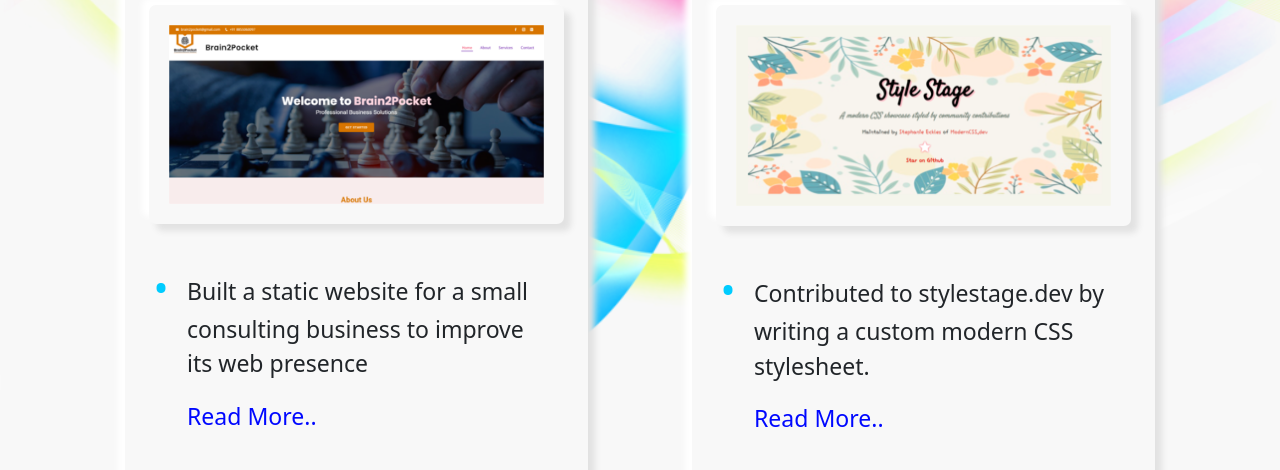
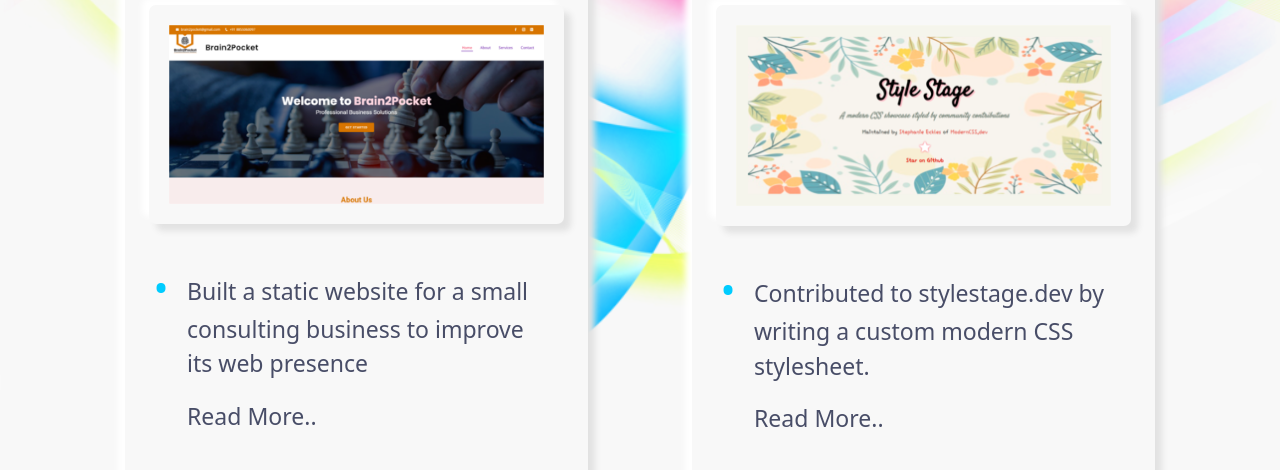
Before and after one commit to Neelam618/oldPortfolio, a website: page mywork.html in a window 1280 px wide. Shown: the part 306-776 px from the top of the page. Drawn offline with nearby package versions, Linux system fonts and the light colour scheme.

Commit message:
typography

```diff
--- a/scss/about.scss
+++ b/scss/about.scss
@@ -20,6 +20,9 @@
             text-align: justify;
             line-height: 1.8;
             letter-spacing: 0.8px;
+            p {
+                color: #44454a;
+            }
         }
 
         .social-links {
--- a/scss/index.scss
+++ b/scss/index.scss
@@ -101,7 +101,6 @@
 @media screen and (max-width: 767px) {
     .title {
         padding: 30px 20px 0 220px!important;
-
     }
     .social-links {
         padding: 15px 10px 0 10px!important;
--- a/scss/mywork.scss
+++ b/scss/mywork.scss
@@ -27,6 +27,7 @@
                     padding: 20px;
                 }
                 .card-body {
+                    color: #484d67;
                     ul {
                         font-size: larger;
                         font-weight: 400;
@@ -39,9 +40,8 @@
                             background: none!important;
                             border: none;
                             padding: 0!important;
-                            outline: none;
                             margin-top: 18px;
-                            color: #0008ff;
+                            color: #484d67;
                             font-weight: 500;
                         }
                     }
```
Also changed, not shown: css/about.css, css/mywork.css.
